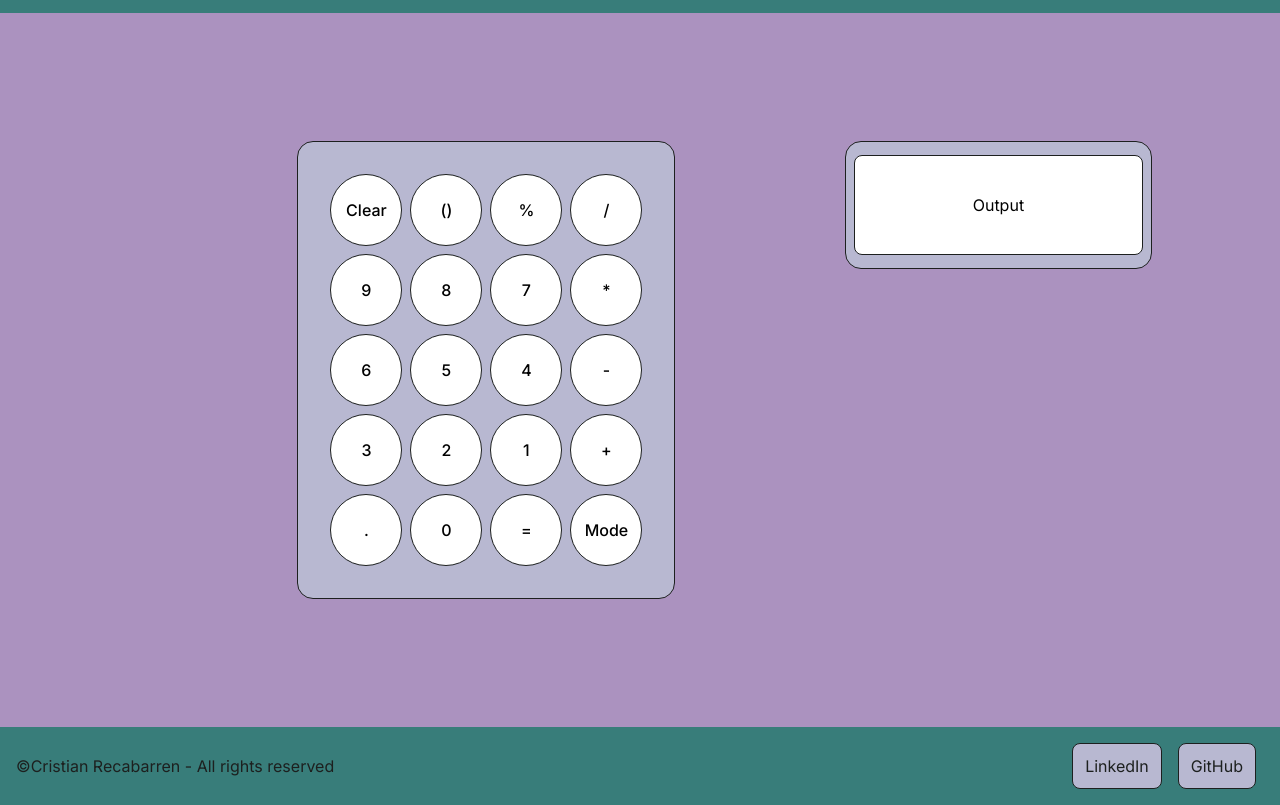
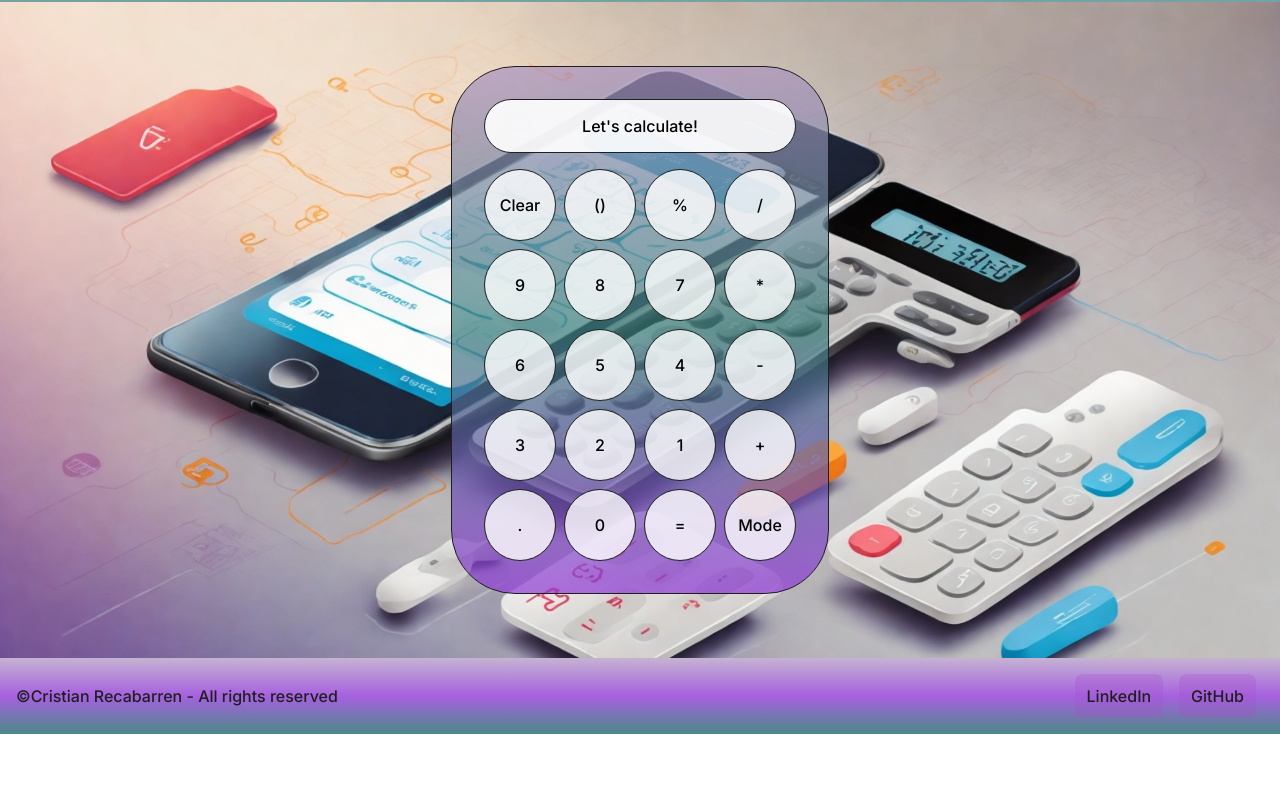
Before and after one commit to bit-rec98/Calculator_Project, a plain HTML site: page index.html in a window 1280 px wide. Shown: the part 85-890 px from the top of the page. After the commit the page ends 819 px from the top, so only its background shows below. Drawn offline with Linux system fonts and the light colour scheme.

Commit message:
Added background, finished setting styles, adjusted index layout and started configuring functionalities

```diff
--- a/css/styles.css
+++ b/css/styles.css
@@ -4,9 +4,21 @@
     padding: 0;
     box-sizing: border-box;
 }
+
+/* Color Palette */
+/*
+
+#387d7a
+#1d201f
+#AB92BF
+#B8B8D1
+*/
+
+
 body{
     scroll-behavior: smooth;
     font-family: 'Inter', sans-serif;
+    position: relative;
 }
 header{
     display: flex;
@@ -14,7 +26,7 @@ header{
     flex-wrap: wrap;
     justify-content: space-between;
     padding: 16px;
-    background: #387d7a;
+    background: linear-gradient(to bottom, rgba(171, 146, 191, 0.9), rgba(144, 57, 215, 0.8), rgba(56, 125, 122, 0.7));
 }
 
 h1, p{
@@ -22,6 +34,7 @@ h1, p{
 }
 
 h1{
+    font-weight: 400;
     display: flex;
     flex-direction: row;
     justify-content: center;
@@ -41,10 +54,9 @@ nav{
 nav a, footer a{
     text-decoration: none;
     padding: 12px;
-    background: #B8B8D1;
+    background: rgba(166, 79, 206, 0.3);
     margin: 0 8px;
     color: #1d201f;
-    border: 1px solid #1d201f;
     border-radius: 8px;
     display: flex;
     flex-direction: row;
@@ -52,30 +64,23 @@ nav a, footer a{
     align-items: center;
 }
 
-footer{
-    display: flex;
-    flex-direction: row;
-    justify-content: center;
-    align-items: center;
-}
-
-footer div{
-    display: flex;
-    flex-direction: row;
-    justify-content: center;
-    align-items: center;
+nav a:hover, footer a:hover{
+    background: rgba(166, 79, 206, 0.9);
 }
 
 nav button{
     padding: 16px;
-    background: #AB92BF;
     border-radius: 8px;
     font-size: 16px;
 }
 
 main{
+    position: relative;
     background: #AB92BF;
-    padding: 128px;
+    background-image: url(../Assets/background.jpg);
+    background-size: cover;
+    background-repeat: no-repeat;
+    padding: 64px;
     display: flex;
     flex-direction: row;
     justify-content: space-between;
@@ -83,25 +88,27 @@ main{
 }
 
 .container{
-    background:#B8B8D1;
+    background:linear-gradient(to bottom, rgba(171, 146, 191, 0.7), rgba(56, 125, 122, 0.7), rgba(144, 57, 215, 0.7));
     border: 1px solid #1d201f;
-    border-radius: 16px;
+    border-radius: 64px;
     display: flex;
-    flex-direction: row;
-    justify-content: center;
+    flex-direction: column;
+    justify-content: space-between;
+    max-width: 480px;
+    margin: 0 auto;
+    padding: 32px;
+}
+
+.container .pad{
     display: grid;
     grid-template-columns: repeat(4, 1fr);
     grid-template-rows: repeat(4, 1fr);
     grid-gap: 8px;
-    max-width: 380px;
-    margin: 0 auto;
-    padding: 32px;
-
 }
 
-.container div{
+.container .pad > div{
     margin: 0 auto;
-    background: white;
+    background: rgba(255, 255, 255, 0.8);
     width: 72px;
     height: 72px;
     border: 1px solid #1d201f;
@@ -114,35 +121,51 @@ main{
     font-size: 16px;
 }
 
-.output{
-    background: #B8B8D1;
+#output{
+    background: rgba(255, 255, 255, 0.9);
     border: 1px solid #1d201f;
-    border-radius: 16px;
+    border-radius: 32px;
     display: flex;
     flex-direction: row;
     justify-content: center;
     align-items: center;
+    font-weight: 500;
     max-height: 128px;
-    width: 30%;
+    width: 100%;
+    margin-bottom: 16px;
+    padding: 16px;
 }
 
-.output div{
-    background: white;
-    border: 1px solid #1d201f;
-    border-radius: 8px;
-    margin: 8px;
-    padding: 16px;
+main .background-container{
+    position: absolute;
+    width: 100%;
+    z-index: 1;
     display: flex;
-    justify-content: center;
-    align-items: center;
-    width: 100%;
-    height: 80%;
+    flex-direction: row;
+    flex-wrap: wrap;
+    justify-content: space-between;
+    margin: 0;
+    padding: 0;
+}
+
+main .background-container .background-item{
+    font-size: 16px;
+    font-weight: 400;
 }
 
 footer{
     display: flex;
     flex-direction: row;
     justify-content: space-between;
+    align-items: center;
     padding: 16px;
-    background: #387d7a;
+    background: linear-gradient(to bottom, rgba(171, 146, 191, 0.7), rgba(144, 57, 215, 0.8), rgba(56, 125, 122, 0.9));
+    font-weight: 500;
 }
+
+footer div{
+    display: flex;
+    flex-direction: row;
+    justify-content: center;
+    align-items: center;
+}
--- a/index.html
+++ b/index.html
@@ -5,43 +5,43 @@
     <meta name="viewport" content="width=device-width, initial-scale=1.0">
     <title>Calculator!</title>
     <link rel="stylesheet" href="css/styles.css">
-    <script src="main.js"></script>
 </head>
 <body>
     <header>
         <h1>Welcome to my calculator project, enjoy it!</h1>
         <nav>
             <a href="#">Home</a>
-            <a href="#">Code</a>
+            <a href="https://github.com/bit-rec98/Calculator_Project">Code</a>
             <a href="#">Change Mode</a>
-            <button>Light</button>
         </nav>
     </header>
     <main>
         <div class="container">
-            <div>Clear</div>
-            <div>()</div>
-            <div>%</div>
-            <div>/</div>
-            <div>9</div>
-            <div>8</div>
-            <div>7</div>
-            <div>*</div>
-            <div>6</div>
-            <div>5</div>
-            <div>4</div>
-            <div>-</div>
-            <div>3</div>
-            <div>2</div>
-            <div>1</div>
-            <div>+</div>
-            <div>.</div>
-            <div>0</div>
-            <div>=</div>
-            <div>Mode</div>
-        </div>
-        <div class="output">
-            <div>Output</div>
+            <div id="output">
+                Let's calculate!
+            </div>
+            <div class="pad">
+                <div id="clear">Clear</div>
+                <div id="parentheses">()</div>
+                <div id="percentage">%</div>
+                <div id="divide">/</div>
+                <div id="nine">9</div>
+                <div id="eight">8</div>
+                <div id="seven">7</div>
+                <div id="multiply">*</div>
+                <div id="six">6</div>
+                <div id="five">5</div>
+                <div id="four">4</div>
+                <div id="substract">-</div>
+                <div id="three">3</div>
+                <div id="two">2</div>
+                <div id="one">1</div>
+                <div id="addition">+</div>
+                <div id="decimal">.</div>
+                <div id="zero">0</div>
+                <div id="equal">=</div>
+                <div id="mode">Mode</div>
+            </div>
         </div>
     </main>
     <footer>
@@ -51,5 +51,6 @@
             <a href="https://github.com/bit-rec98">GitHub</a>
         </div>
     </footer>
+    <script src="main.js"></script>
 </body>
 </html>
--- a/main.js
+++ b/main.js
@@ -0,0 +1,93 @@
+// ARITHMETICAL OPERATORS and FUNCTIONS
+
+const clear = document.getElementById("clear");
+clear.addEventListener("click", () => {
+    document.getElementById("output").innerHTML = "Let's calculate!";
+})
+
+const parentheses = document.getElementById("parentheses");
+parentheses.addEventListener("click", () => {
+    document.getElementById("output").innerHTML = "()";
+})
+
+const percentage = document.getElementById("percentage");
+percentage.addEventListener("click", () => {
+    document.getElementById("output").innerHTML = "%";
+})
+const divide = document.getElementById("divide");
+divide.addEventListener("click", () => {
+    document.getElementById("output").innerHTML = "/";
+})
+const multiply = document.getElementById("multiply");
+multiply.addEventListener("click", () => {
+    document.getElementById("output").innerHTML = "*";
+})
+const substract = document.getElementById("substract");
+substract.addEventListener("click", () => {
+    document.getElementById("output").innerHTML = "-";
+})
+const addition = document.getElementById("addition");
+addition.addEventListener("click", () => {
+    document.getElementById("output").innerHTML = "+";
+})
+
+const equal = document.getElementById("equal");
+equal.addEventListener("click", () => {
+    console.log("Show results");
+})
+
+const decimalBtn = document.getElementById("decimal");
+decimal.addEventListener("click", () => {
+    document.getElementById("output").innerHTML = ".";
+})
+// NUMBERS
+const zero = document.getElementById("zero");
+zero.addEventListener("click", () => {
+    document.getElementById("output").innerHTML = "0";
+})
+const nine = document.getElementById("nine");
+nine.addEventListener("click", () => {
+    document.getElementById("output").innerHTML = "9";
+})
+const eight = document.getElementById("eight");
+eight.addEventListener("click", () => {
+    document.getElementById("output").innerHTML = "8";
+})
+
+const seven = document.getElementById("seven");
+seven.addEventListener("click", () => {
+    document.getElementById("output").innerHTML = "7";
+})
+
+const six = document.getElementById("six");
+six.addEventListener("click", () => {
+    document.getElementById("output").innerHTML = "6";
+})
+
+const five = document.getElementById("five");
+five.addEventListener("click", () => {
+    document.getElementById("output").innerHTML = "5";
+})
+
+const four = document.getElementById("four")
+four.addEventListener("click", () => {
+    document.getElementById("output").innerHTML = "4";
+})
+
+const three = document.getElementById("three")
+three.addEventListener("click", () => {
+    document.getElementById("output").innerHTML = "3";
+})
+
+const two = document.getElementById("two")
+two.addEventListener("click", () => {
+    document.getElementById("output").innerHTML = "2";
+})
+
+const one = document.getElementById("one")
+one.addEventListener("click", () => {
+    document.getElementById("output").innerHTML = "1";
+})
+
+// OUTPUT
+const output = document.getElementById("output");
```
Also changed, not shown: Assets/background.jpg (added).
